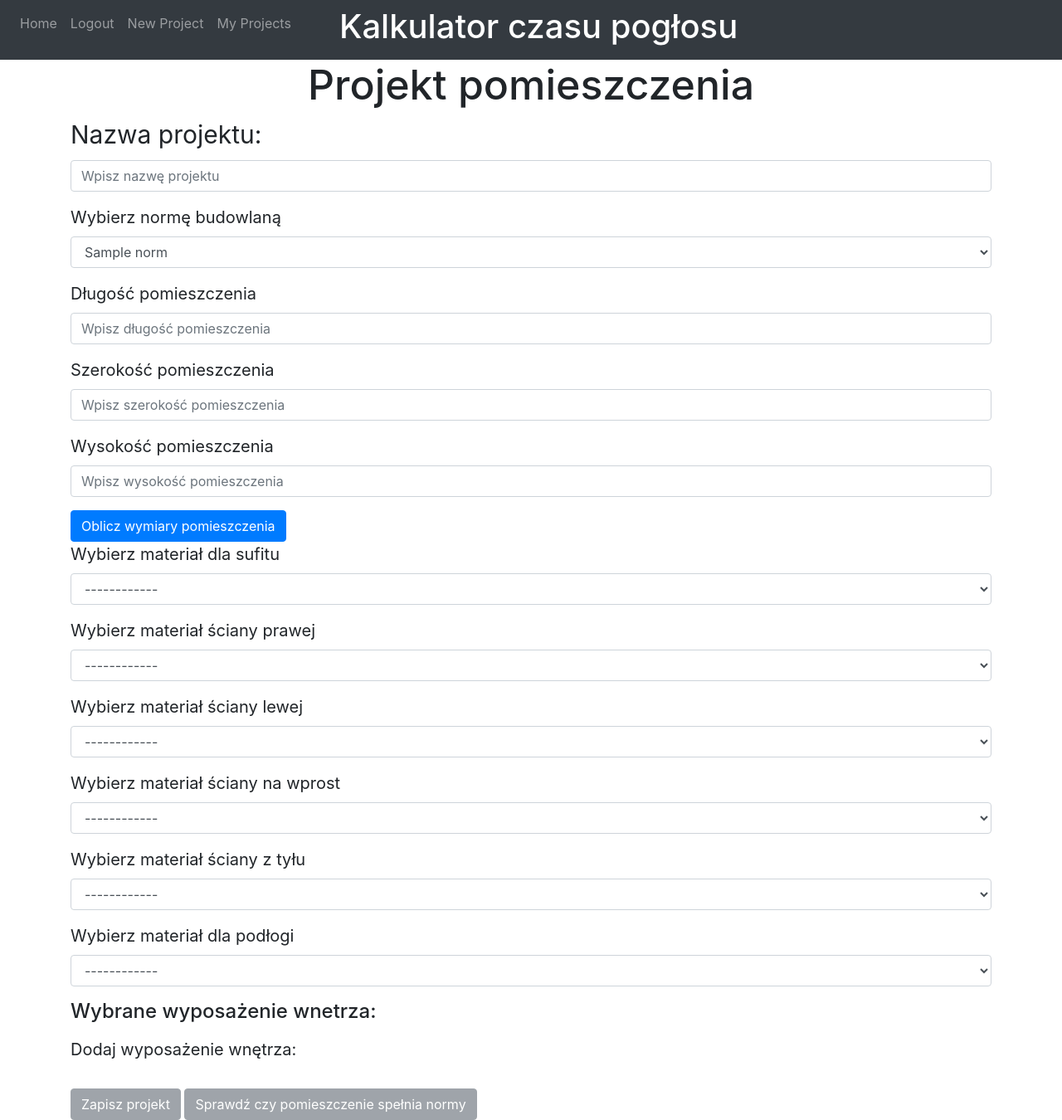
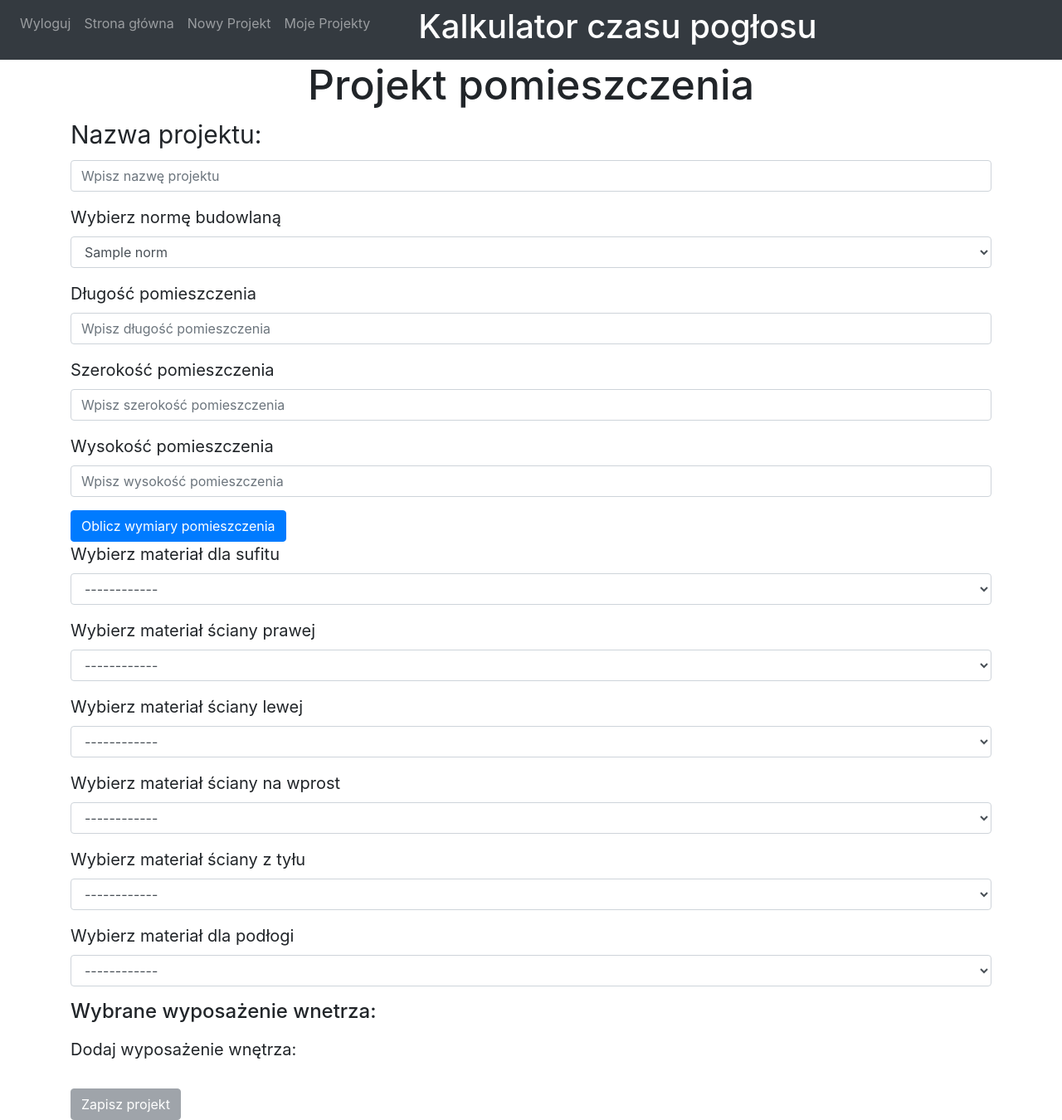
Before and after one commit to DorianWlodarczyk/System_do_obliczania_ch-onno-ci_akustycznej_w_pomieszczeniach_mieszkalnych_i_u-ytkowych, a Flask app: page /newproject in a window 1280 px wide. Shown: the whole page at 83% size. Run offline with Flask 3, Linux system fonts and the light colour scheme; a user stored in the database is signed in; tables that the repository leaves empty hold one stand-in row (values such as "Sample post"); some libraries are stand-ins or nearby versions.

Commit message:
zmiana nazw na Polski usuniecie przycisku z newproject.html

```diff
--- a/App/website/__init__.py
+++ b/App/website/__init__.py
@@ -13,10 +13,8 @@ def create_app():
         app.config['SECRET_KEY'] = 'hjshjhdjah kjshkjdhjs'
         #app.config['SQLALCHEMY_DATABASE_URI'] = f'sqlite:///{DB_NAME}'
         # app.config['SQLALCHEMY_DATABASE_URI'] = 'postgresql://postgres:12345@localhost:5432/app_akustyka'
-        # app.config['SQLALCHEMY_DATABASE_URI'] = 'postgresql://postgres:12345@localhost:5432/postgres'
-        # app.config['SQLALCHEMY_DATABASE_URI'] = 'postgresql://postgres:postgres@db:5432/app_akustyka'
-        app.config['SQLALCHEMY_DATABASE_URI'] = 'postgresql://postgres:postgres@db:5432/app_akustyka'
-        # app.config['SQLALCHEMY_DATABASE_URI'] = 'postgresql://postgres:1234@localhost:5432/postgres'
+        #app.config['SQLALCHEMY_DATABASE_URI'] = 'postgresql://postgres:postgres@db:5432/app_akustyka'
+        app.config['SQLALCHEMY_DATABASE_URI'] = 'postgresql://postgres:12345@localhost:5432/postgres'
         db.init_app(app)
 
         from .views import views
--- a/App/website/templates/base.html
+++ b/App/website/templates/base.html
@@ -30,15 +30,15 @@
       <div class="collapse navbar-collapse" id="navbar">
         <div class="navbar-nav">
           {% if user.is_authenticated %}
-          <a class="nav-item nav-link" id="home" href="/">Home</a>
-          <a class="nav-item nav-link" id="logout" href="/logout">Logout</a>
-              <a type="button" class="nav-item nav-link" onClick="location.href='/newproject'">New Project</a>
-                <a type="button" class="nav-item nav-link" onClick="location.href='/myProjects'">My Projects</a>
+          <a class="nav-item nav-link" id="logout" href="/logout">Wyloguj</a>
+              <a class="nav-item nav-link" id="home" href="/">Strona główna</a>
+              <a type="button" class="nav-item nav-link" onClick="location.href='/newproject'">Nowy Projekt</a>
+                <a type="button" class="nav-item nav-link" onClick="location.href='/myProjects'">Moje Projekty</a>
               <h1 style="margin-left: 50px;color: white ; display: flex;align-items: center;justify-content: center;"  id="kalkulator">Kalkulator czasu pogłosu
                </h1>
           {% else %}
-          <a class="nav-item nav-link" id="login" href="/login">Login</a>
-          <a class="nav-item nav-link" id="signUp" href="/sign-up">Sign Up</a>
+          <a class="nav-item nav-link" id="login" href="/login">Zaloguj</a>
+          <a class="nav-item nav-link" id="signUp" href="/sign-up">Zarejestruj się</a>
               <h1 style="margin-left: 50px;color: white ; display: flex;align-items: center;justify-content: center;"  id="kalkulator">Kalkulator czasu pogłosu
                </h1>
           {% endif %}
--- a/App/website/templates/login.html
+++ b/App/website/templates/login.html
@@ -9,7 +9,7 @@
       class="form-control"
       id="email"
       name="email"
-      placeholder="Enter email"
+      placeholder="Email"
     />
   </div>
   <div class="form-group">
@@ -19,10 +19,10 @@
       class="form-control"
       id="password"
       name="password"
-      placeholder="Enter password"
+      placeholder="Hasło"
     />
   </div>
   <br />
-  <button type="submit" class="btn btn-primary">Login</button>
+  <button type="submit" class="btn btn-primary">Zaloguj się</button>
 </form>
 {% endblock %}
--- a/App/website/templates/newproject.html
+++ b/App/website/templates/newproject.html
@@ -141,11 +141,10 @@
 </div>
   <br/>
     <button type="submit" class="btn btn-secondary" id="submit-button">Zapisz projekt</button>
-    <button type="button" class="btn btn-secondary" id="checker-button">Sprawdź czy pomieszczenie spełnia normy</button>
+
 </form>
 <script>
 document.getElementById("submit-button").disabled = true;
-document.getElementById("checker-button").disabled = true;
 let sufit = document.getElementById("sufit");
 sufit.addEventListener("change", checkInputs);
 let wall_1 = document.getElementById("wall1");
@@ -164,11 +163,11 @@ podloga.addEventListener("change", checkInputs);
 function checkInputs() {
   if (wall_1.value !== "null" && wall_2.value !== "null" && wall_3.value !== "null" && wall_4.value !== "null" && sufit.value !=="null" && podloga.value !== "null") {
     document.getElementById("submit-button").disabled = false;
-    document.getElementById("checker-button").disabled = false;
+
   } else {
     document.getElementById("submit-button").disabled = true;
-    document.getElementById("checker-button").disabled = true;
-    {#podloga.setAttribute("style","background-color:red;");#}
+
+
   }
 }
 
```
Also changed, not shown: App/website/templates/display_newproject.html (+10 -3 lines).
